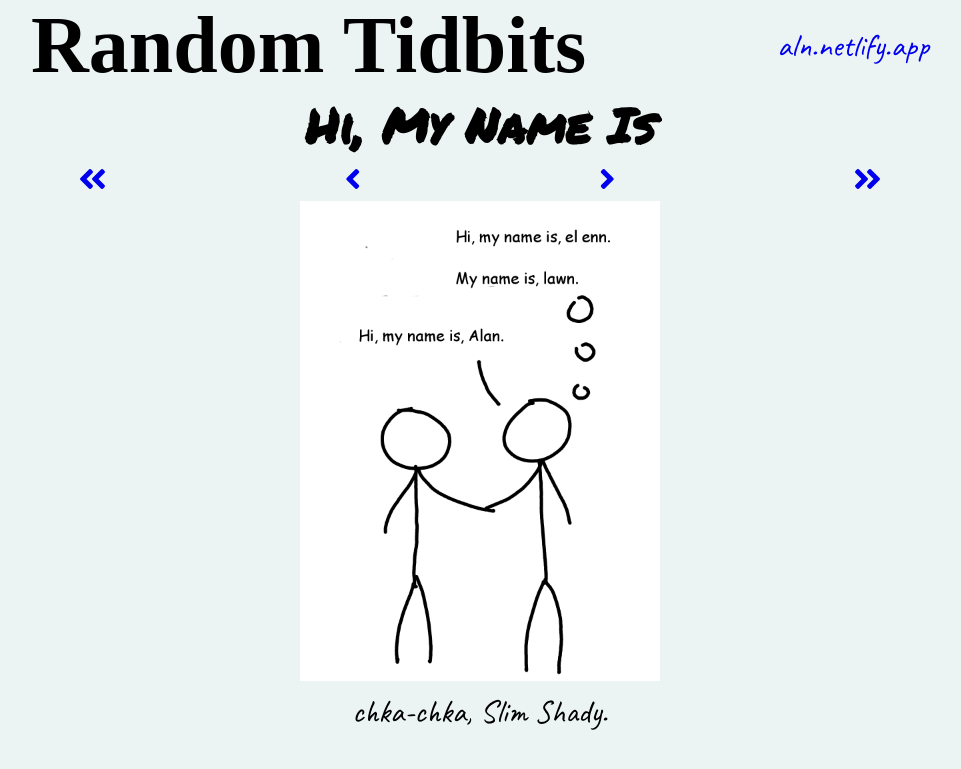
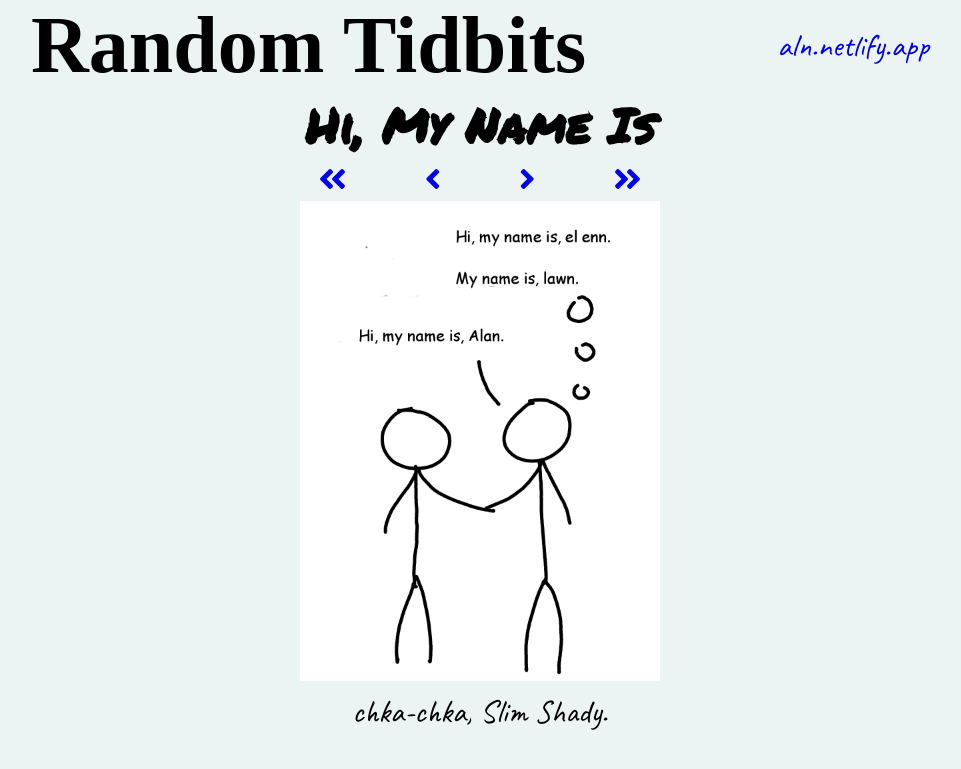
Before and after one commit to ntrllog/RandomTidbits, a Jekyll site: the page built from _comics/1.md, in a window 1280 px wide. Shown: the top 769 px of the page, without its empty margins (160-1121 px from the left). Built offline with Jekyll 4.4.1, drawn with Linux system fonts in a browser that asks for light colours; nearby versions of some CDN libraries; some web fonts are replaced.

Commit message:
change width of page to 480px

```diff
--- a/_layouts/default.html
+++ b/_layouts/default.html
@@ -18,11 +18,11 @@
                                           ____/
     -->
     <meta charset="utf-8">
-    <meta name="viewport" content="width=device-width, initial-scale=1, shrink-to-fit=no">
+    <meta name="viewport" content="width=device-width, initial-scale=1, shrink-to-fit=yes">
     <title>{{ page.title }}</title>
-    <link rel="stylesheet" href="/assets/css/default.css">
     <link href="https://fonts.googleapis.com/css?family=Nanum+Brush+Script|Permanent+Marker|Caveat" rel="stylesheet">
     <link rel="stylesheet" href="https://use.fontawesome.com/releases/v5.3.1/css/all.css" integrity="sha384-mzrmE5qonljUremFsqc01SB46JvROS7bZs3IO2EmfFsd15uHvIt+Y8vEf7N7fWAU" crossorigin="anonymous">
+    <link rel="stylesheet" href="/assets/css/default.css">
   </head>
   <body>
     <div class="header">
--- a/assets/css/default.css
+++ b/assets/css/default.css
@@ -38,4 +38,6 @@
 
 .comic-div {
   text-align: center;
+  width: 480px;
+  margin: auto;
 }
```
